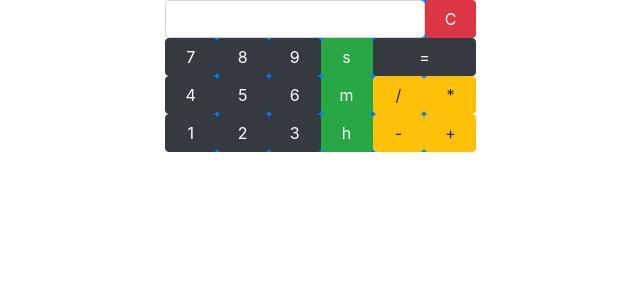
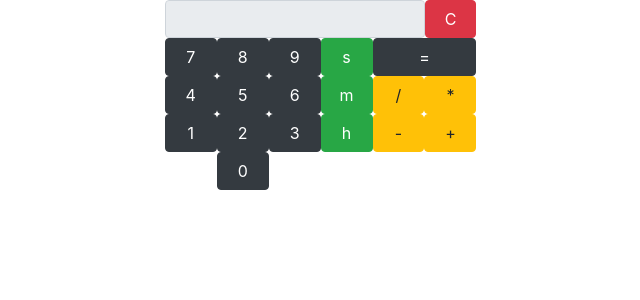
Before and after one commit to Biffyclyro/calculadora-tempo, an Angular app: page / in a window 1280 px wide. Shown: the top 300 px of the page, without its empty margins (318-958 px from the left). Built offline with nearby package versions, Linux system fonts and the light colour scheme.

Commit message:
versão alpha

```diff
--- a/package.json
+++ b/package.json
@@ -4,7 +4,7 @@
   "scripts": {
     "ng": "ng",
     "start": "ng serve",
-    "build": "ng build",
+    "build": "ng build --prod --output-path docs --base-href /calculadora-tempo/",
     "test": "ng test",
     "lint": "ng lint",
     "e2e": "ng e2e"
--- a/src/app/calculadora/calculadora.component.html
+++ b/src/app/calculadora/calculadora.component.html
@@ -1,7 +1,7 @@
 <div class="container-fluid col-8 text-center p-0">
   <div class=" offset-4  ">
 
-    <table class="bg-primary ">
+    <table class="">
       <tr class="row  ">
 
           <input
@@ -9,9 +9,9 @@
             class="form-control text-right col-10"
             id="display"
             name="display"
-            [(ngModel)]="resposta"
+            [value]="resposta"
             (keydown)="onKey($event)"
-            >
+            readonly>
         <div
           type="button"
           (click)="limpar()"
@@ -138,6 +138,18 @@
         > + </div>
 
       </tr>
+      <tr class="row">
+        <div class="col-2"></div>
+        <div
+          type="button"
+          class="btn btn-dark col-2 "
+          (click) = "insereNumero(0)"
+          id="btn0"
+        > 0 </div>
+
+        <div class="col-8"></div>
+
+      </tr>
     </table>
 
 
--- a/src/app/calculadora/calculadora.component.ts
+++ b/src/app/calculadora/calculadora.component.ts
@@ -7,6 +7,7 @@ import { Component, OnInit } from '@angular/core';
 })
 export class CalculadoraComponent implements OnInit {
   resposta = '';
+  private isResultado = false;
   operador: string;
   primeirasUnidades: string[] = [];
   segundasUnidades: string[] = [];
@@ -23,13 +24,29 @@ export class CalculadoraComponent implements OnInit {
       }
       case '+': case '-': case '/': case '*': {
         this.insereOperador(event.key, true);
+        break;
+      }
+      case 'h': case 'm': case 's': {
+        this.insereUnidade(event.key);
+        break;
+      }
+      default: {
+        const keyPressed = Number(event.key);
+        if (keyPressed.toString() !== 'NaN') {
+
+          this.insereNumero(keyPressed);
+        }
+        break;
       }
     }
-    console.log(event.key);
+    // console.log(event.key);
   }
 
   insereNumero(valor: number): void {
-
+    if (this.isResultado){
+      this.limpar();
+      this.isResultado = false;
+    }
     this.resposta += String(valor);
   }
 
@@ -46,9 +63,12 @@ export class CalculadoraComponent implements OnInit {
   }
 
   insereOperador(operador: string, keyBoard: boolean = false): void {
-    if (this.operador) { this.calcular(); }
-    if (this.resposta !== '') { this.operador = operador; }
-    if (!keyBoard) { this.resposta += operador; }
+    if (this.endsWithAny(this.resposta, 'h', 'm', 's')) {
+      if (this.isResultado) { this.isResultado = false; }
+      if (this.operador) { this.calcular(); }
+      if (this.resposta !== '') { this.operador = operador; }
+      this.resposta += operador;
+    }
   }
 
   limpar(): void {
@@ -63,12 +83,12 @@ export class CalculadoraComponent implements OnInit {
     let offset = 0;
     const sinal: boolean = (this.resposta[0] === '-') ;
     const operandos: string[] = this.resposta.split(/[-+/*]/);
-    const calculo: number[] = this.resposta.split(/[-+/*]/).map(Number);
+    // const calculo: number[] = this.resposta.split(/[-+/*]/).map(Number);
     const calculoTempo: Time[] = [];
     let timeResposta = this.timeZeroBuilder();
 
     if (sinal) {
-      calculo[1] -= calculo[1] * 2;
+      // calculo[1] -= calculo[1] * 2;
       offset++;
     }
 
@@ -91,7 +111,6 @@ export class CalculadoraComponent implements OnInit {
         const secondsA = this.parseForSeconds(calculoTempo[0]);
         const secondsB = this.parseForSeconds(calculoTempo[1]);
         timeResposta = this.parseForTime(secondsA + secondsB);
-        // this.resposta = String( calculo[offset] + calculo[offset + 1] );
         this.operador = undefined;
         break;
       }
@@ -99,7 +118,6 @@ export class CalculadoraComponent implements OnInit {
         const secondsA = this.parseForSeconds(calculoTempo[0]);
         const secondsB = this.parseForSeconds(calculoTempo[1]);
         timeResposta = this.parseForTime(secondsA - secondsB);
-        // this.resposta = String( calculo[offset] - calculo[offset + 1 ] );
         this.operador = undefined;
         break;
       }case '*': {
@@ -110,7 +128,6 @@ export class CalculadoraComponent implements OnInit {
 
         timeResposta = this.parseForTime(seconds);
 
-        // this.resposta = String( calculo[offset] * calculo[1 + offset]);
         this.operador = undefined;
         break;
       }case '/': {
@@ -120,13 +137,13 @@ export class CalculadoraComponent implements OnInit {
         seconds /= x;
 
         timeResposta = this.parseForTime(seconds);
-        // this.resposta = String(calculo[offset] / calculo[offset + 1]);
         this.operador = undefined;
         break;
       }
 
     }
 
+    this.isResultado = true;
     this.resposta = this.buldResposta(timeResposta);
   }
 
```
Also changed, not shown: 8 other files (tests, documents, lock files or other folders).
